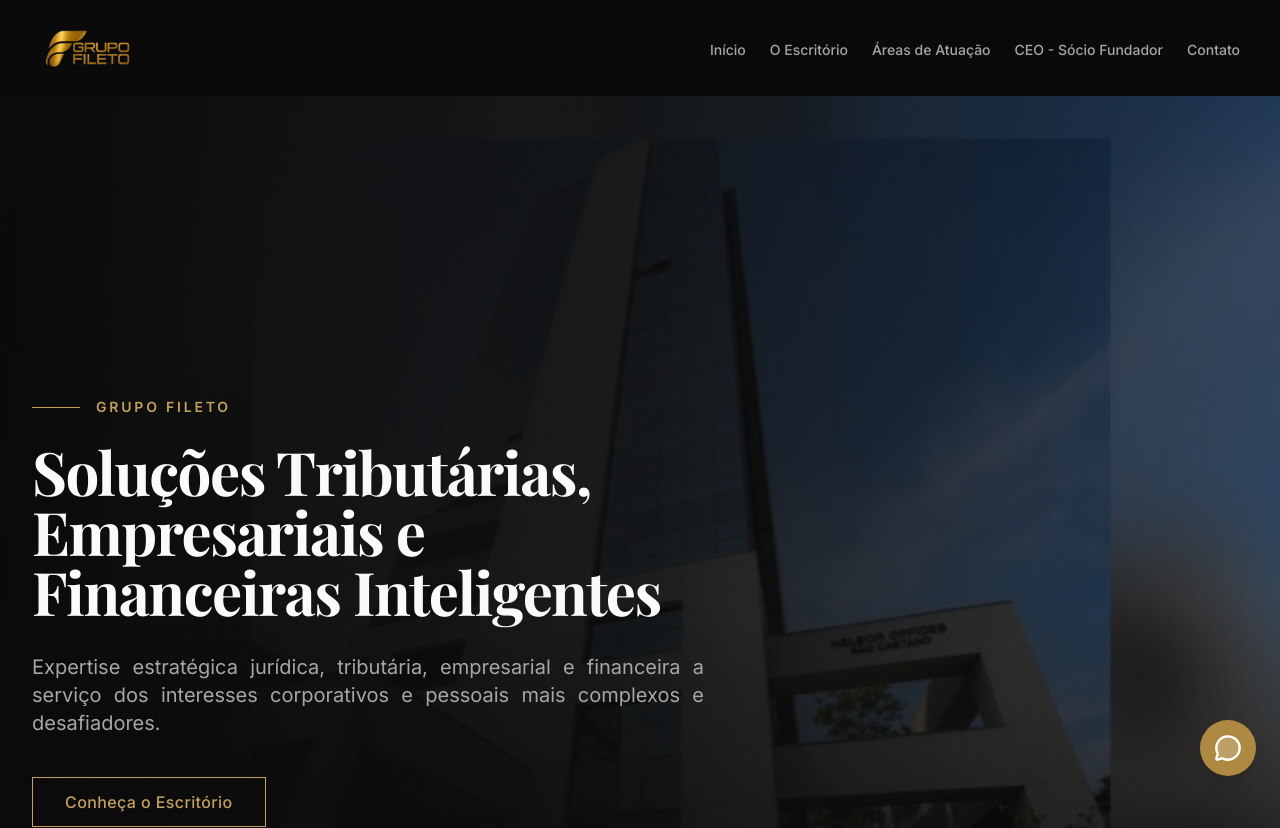
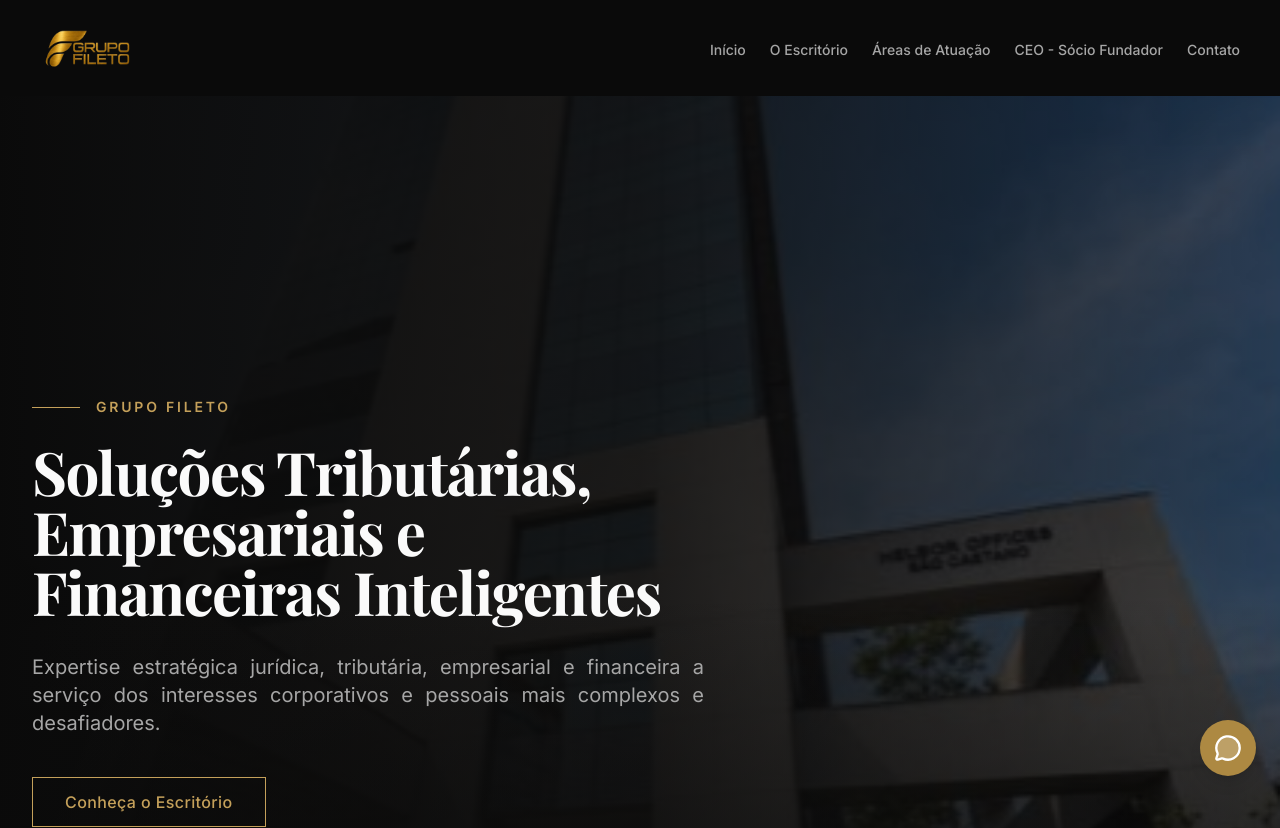
Before and after one commit to claudiofileto-lgtm/grupo-fileto-cdh77id9i, a React (Vite) app: page / in a window 1280 px wide. Shown: the top 828 px of the page. Built offline with nearby package versions, Linux system fonts and the light colour scheme; a web font is replaced by a local one.

Commit message:
Atualizar imagem de fundo do Hero com nova foto do edifício Helbor Offices

```diff
--- a/src/components/sections/Hero.tsx
+++ b/src/components/sections/Hero.tsx
@@ -1,6 +1,6 @@
 import { FadeIn } from '../FadeIn'
 import { Button } from '@/components/ui/button'
-import buildingPhoto from '@/assets/foto-helbor-scs-2c09d.jpg'
+import buildingPhoto from '@/assets/image-125b0.png'
 
 export function Hero() {
   return (
@@ -10,19 +10,16 @@ export function Hero() {
     >
       <div className="absolute inset-0 z-0 overflow-hidden">
         {/*
-          Garantia de que a largura inteira da foto do edifício Helbor (748x997)
-          seja 100% visível de ponta a ponta sem corte lateral, com corte
-          apenas na altura (topo/base) se necessário.
-          - `w-full` estende a foto por 100% da largura do Hero de ponta a ponta.
-          - `min-h-full object-cover` garante que ela cubra verticalmente toda a área
-            ampliada do Hero com foco na fachada e arquitetura do edifício.
-          - Hero com altura mínima ampliada (min-h-[100vh] md:min-h-[125vh]) e padding
-            generoso para que a foto do edifício fique visivelmente maior e imponente.
+          Foto do edifício Helbor Offices São Caetano (torre de vidro, espelho d'água e jardins)
+          - `w-full` cobrindo 100% da largura de ponta a ponta
+          - Corte apenas na altura (topo/base)
+          - Foco vertical em ~28-30% do topo
+          - Opacidade e gradientes de escurecimento preservados
         */}
         <img
           src={buildingPhoto}
           alt="Edifício Helbor Offices - Sede Grupo Fileto"
-          className="absolute inset-0 w-full h-full min-h-full min-w-full object-cover object-[center_28%] opacity-45 pointer-events-none select-none transition-opacity duration-700"
+          className="absolute inset-0 w-full h-full min-h-full min-w-full object-cover object-[center_28%] opacity-40 pointer-events-none select-none transition-opacity duration-700"
         />
         <div className="absolute inset-0 bg-gradient-to-r from-background via-background/80 to-transparent pointer-events-none" />
         <div className="absolute inset-0 bg-gradient-to-t from-background via-transparent to-transparent pointer-events-none" />
```
Also changed, not shown: .skip.config.json, src/assets/image-125b0.png (added).
